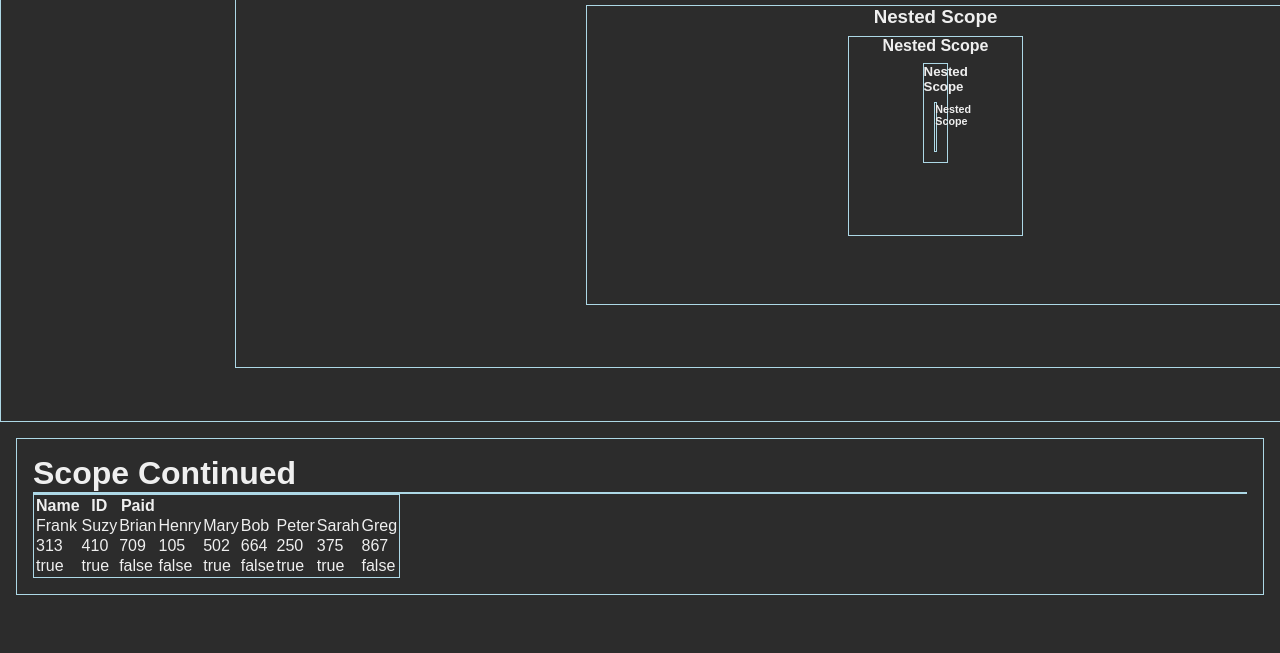
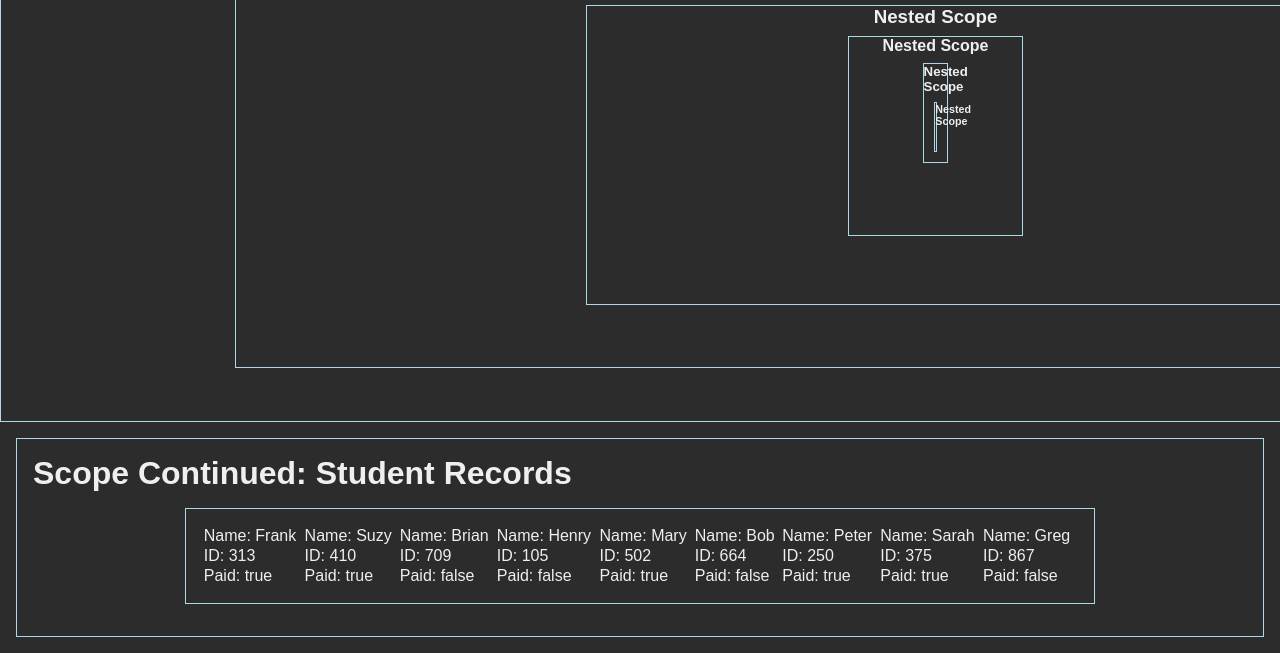
Before and after one commit to timegated/js-test-area, a plain HTML site: page index.html in a window 1280 px wide. Shown: the part 566-1219 px from the top of the page. Before the commit the page ends 1177 px from the top, so only its background shows below. Drawn offline with Linux system fonts and the light colour scheme.

Commit message:
cleaned up styling on table

```diff
--- a/assets/css/styles.css
+++ b/assets/css/styles.css
@@ -65,4 +65,7 @@ body {
 
 .student-records {
     border: 1px solid lightblue;
+    width: 75%;
+    padding: 1rem;
+    margin: 1rem auto;
 }
--- a/assets/js/exercise2.js
+++ b/assets/js/exercise2.js
@@ -61,7 +61,7 @@ function createRowForName() {
     tableData.appendChild(tr)
     studentRecords.forEach(function getName(student) {
         var td = document.createElement('td');
-        td.textContent = student.name;
+        td.textContent = `Name: ${student.name}`;
         tr.appendChild(td)
     })
 }
@@ -71,7 +71,7 @@ function createRowForId() {
     tableData.appendChild(tr)
     studentRecords.forEach(function getName(student) {
         var td = document.createElement('td');
-        td.textContent = student.id;
+        td.textContent = `ID: ${student.id}`;
         tr.appendChild(td)
     })
 }
@@ -80,7 +80,7 @@ function createRowForPaid() {
     tableData.appendChild(tr)
     studentRecords.forEach(function getName(student) {
         var td = document.createElement('td');
-        td.textContent = student.paid;
+        td.textContent = `Paid: ${student.paid}`;
         tr.appendChild(td)
     })
 }
--- a/index.html
+++ b/index.html
@@ -49,16 +49,9 @@
         </div>
     </div>
     <div class="js-container">
-        <h1>Scope Continued</h1>
+        <h1>Scope Continued: Student Records</h1>
         <div class="students">
-            <p class="student-records"></p>
-            <p class="paid"></p>
             <table class="student-records">
-                <thead>
-                    <th>Name</th>
-                    <th>ID</th>
-                    <th>Paid</th>
-                </thead>
                 <tbody>
 
                 </tbody>
```
